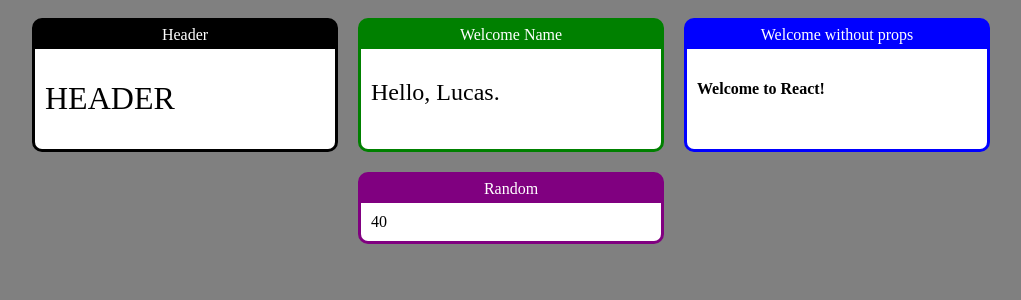
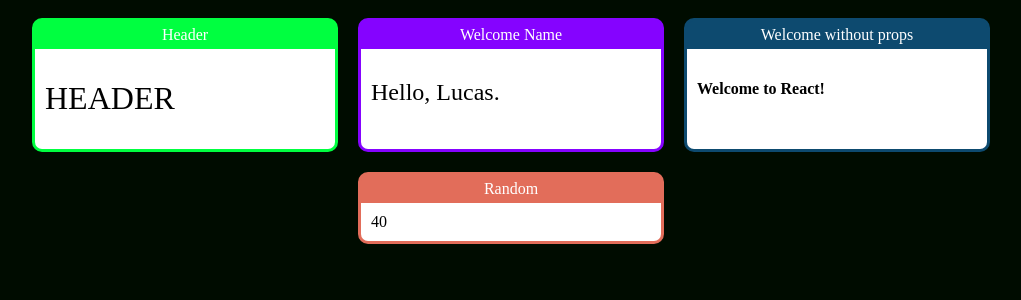
Before and after one commit to lucasfalm/react-training, a React (Create React App) app in the folder react-trainning/: page / in a window 1280 px wide. Shown: the top 300 px of the page, without its empty margins (129-1150 px from the left). Built offline with nearby package versions, Linux system fonts and the light colour scheme.

Commit message:
use hexadecimal colors instead name

```diff
--- a/react-trainning/src/App.jsx
+++ b/react-trainning/src/App.jsx
@@ -10,19 +10,19 @@ import './App.css'
 export default _ => // _ with 1 ignored param, could be (), or (props)
         <div className="App">
             <div className="Cards">
-                <Card title="Header" color="black">
+                <Card title="Header" color="#00ff40">
                     <Header />
                 </Card>
 
-                <Card title="Welcome Name" color="green">
+                <Card title="Welcome Name" color="#8503ff">
                     <Subheader name="Lucas" />
                 </Card>
 
-                <Card title="Welcome without props">
+                <Card title="Welcome without props" color="#0d4a6f">
                     <Welcome />
                 </Card>
 
-                <Card title="Random" color="purple">
+                <Card title="Random" color="#e26d5a">
                     <Random max = { 20 }  min = { 50 } />
                 </Card>
             </div>
--- a/react-trainning/src/components/layout/Card.css
+++ b/react-trainning/src/components/layout/Card.css
@@ -3,6 +3,7 @@
     border-radius: 10px;
     overflow: hidden;
     margin: 10px;
+
     min-width: 300px;
     max-width: 300px;
 
--- a/react-trainning/src/index.css
+++ b/react-trainning/src/index.css
@@ -1,5 +1,5 @@
 body {
-    background-color: gray;
+    background-color: #000c00;
     color: white;
     font-family: Oswald;
 }
```
